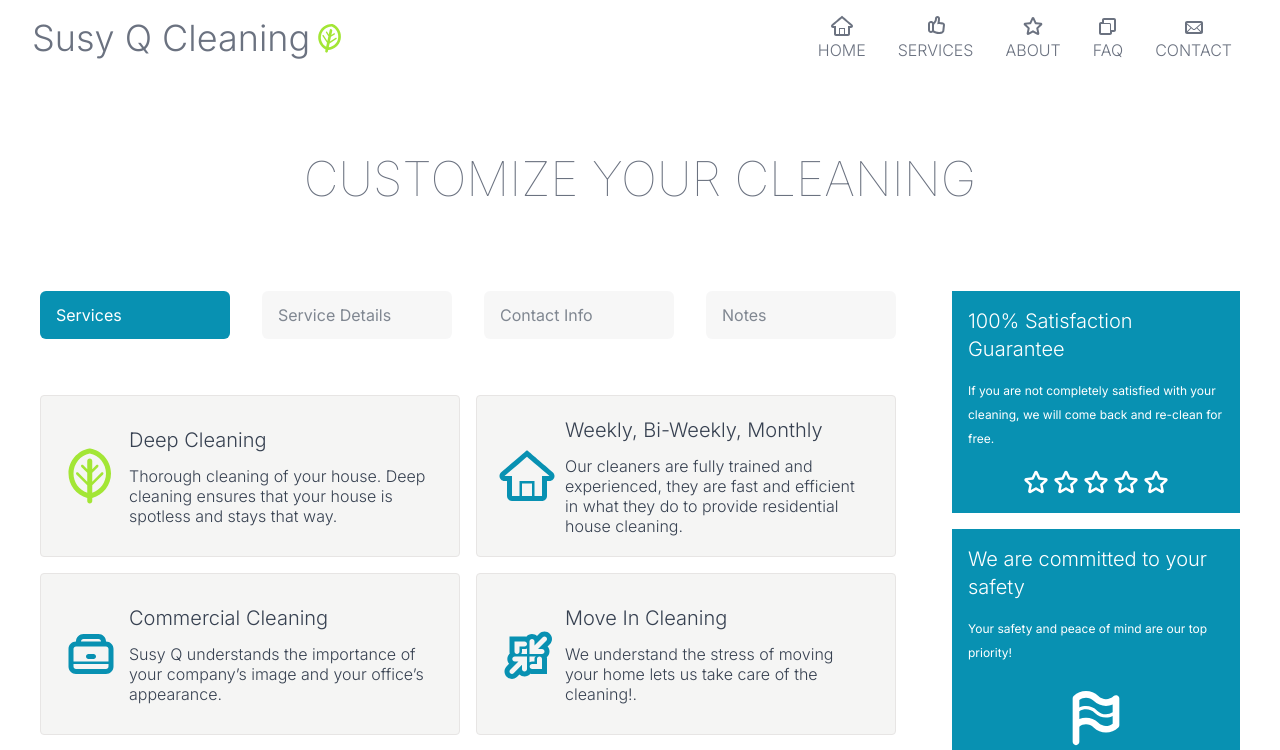
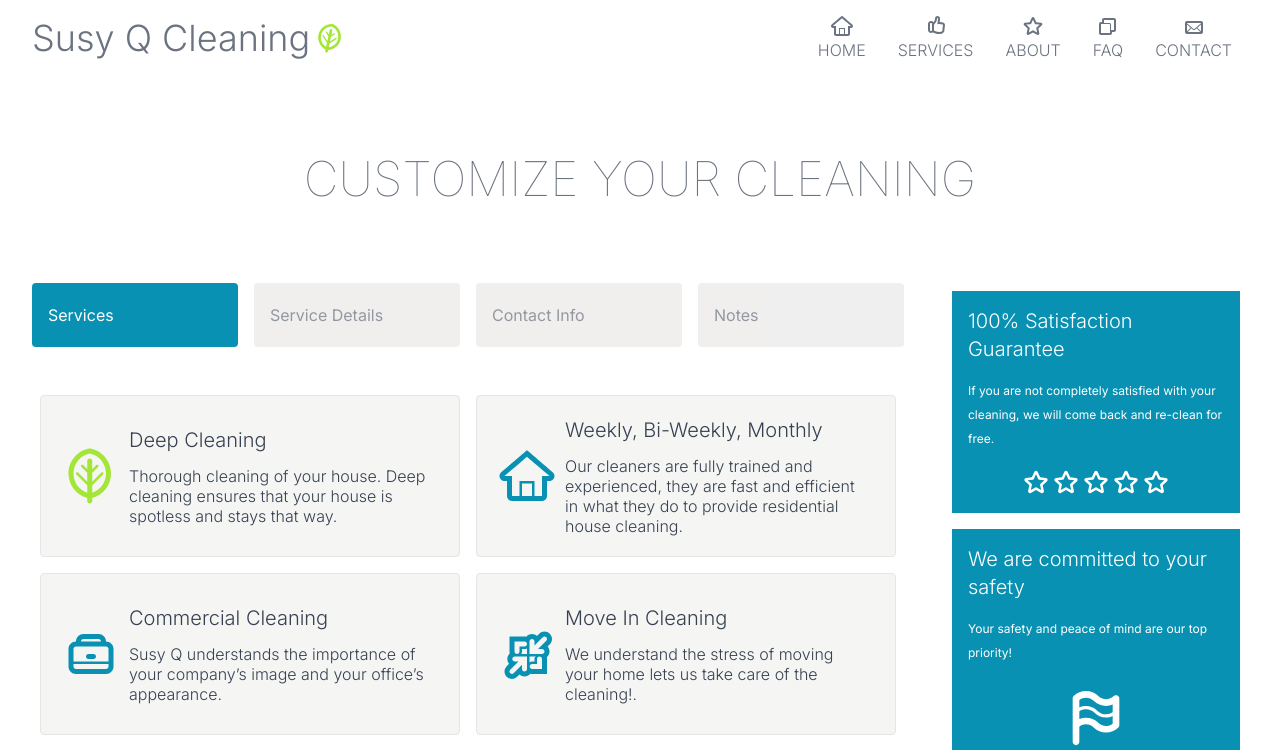
Before and after one commit to oscar-ct/susyq, a Next.js app: page /schedule in a window 1280 px wide. Shown: the top 750 px of the page. Built offline with nearby package versions, Linux system fonts and the light colour scheme.

Commit message:
update tab bg color

```diff
--- a/src/components/ScheduleFormTab.jsx
+++ b/src/components/ScheduleFormTab.jsx
@@ -28,8 +28,8 @@ const ScheduleFormTab = ({ disabled, tabName, id, error }) => {
     };
 
     return (
-        <div className={"h-full w-4/12 p-1 sm:p-2"} onClick={onClick}>
-            <div className={`${disabled ? "bg-zinc-100 text-gray-600 cursor-not-allowed" : "bg-cyan-600 text-white cursor-pointer"} ${activeTab === id && !disabled ? "opacity-100" : "opacity-70"} ${error ? "bg-red-500" : ""} ${services.length === 0 && id !== 0 ? "cursor-not-allowed" : ""} ${serviceSubmitted ? "!cursor-not-allowed" : ""} h-full rounded-md flex items-center justify-center sm:justify-start`}>
+        <div className={"h-full w-4/12"} onClick={onClick}>
+            <div className={`${disabled ? "bg-stone-200 text-gray-600 cursor-not-allowed" : "bg-cyan-600 text-white cursor-pointer"} ${activeTab === id && !disabled ? "opacity-100" : "opacity-60"} ${error ? "bg-red-500" : ""} ${services.length === 0 && id !== 0 ? "cursor-not-allowed" : ""} ${serviceSubmitted ? "!cursor-not-allowed" : ""} h-full rounded flex items-center justify-center sm:justify-start`}>
                 <span className={"px-2 lg:px-4 text-center lg:text-start"}>{tabName}</span>
             </div>
         </div>
```
